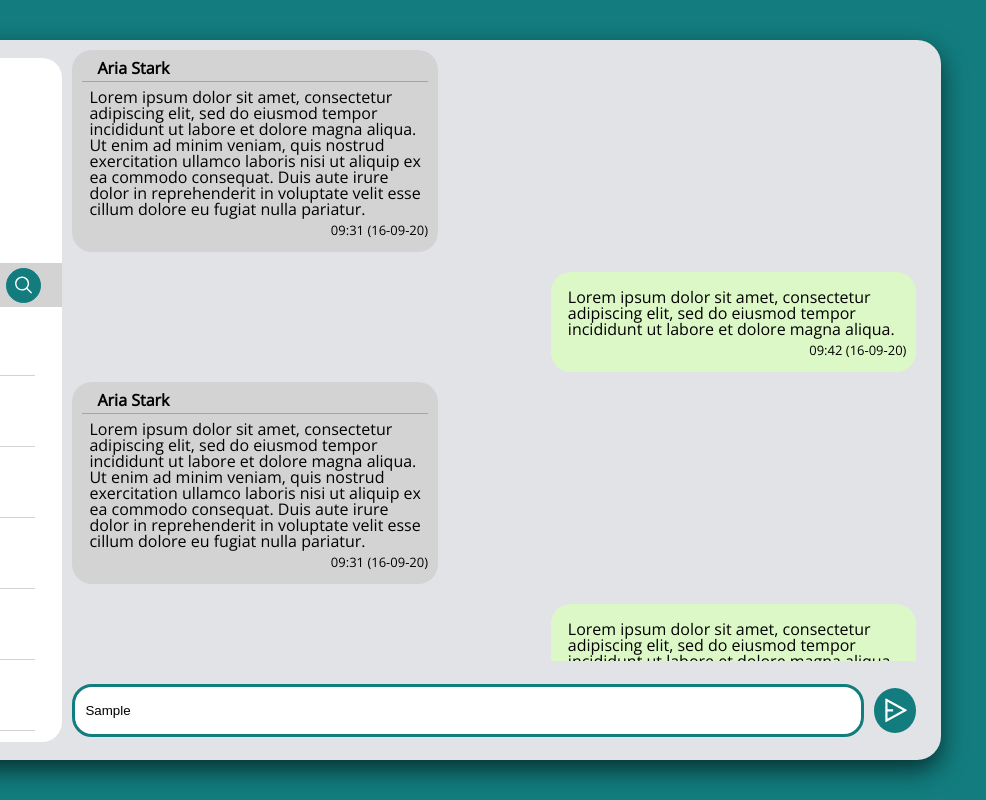
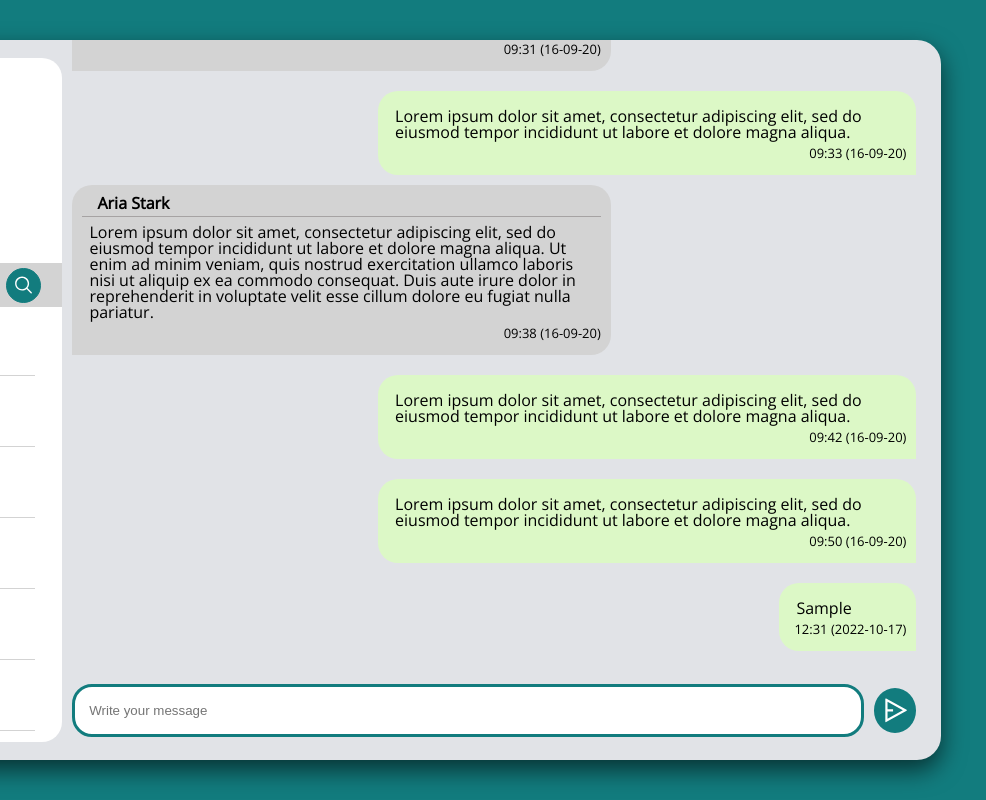
Before and after one commit to LUCIENMathieu03/Chatbot-new_version, a plain HTML site: page index.html in a window 1280 px wide. Both pictures are taken after typing "Sample" into the empty fields and a click on the button 1189 px from the left and 710 px from the top of the page. Shown: the full height of the page, 294-1280 px from the left. Drawn offline with nearby package versions, Linux system fonts and the light colour scheme.

Commit message:
feat(chat): adding fuctionality to send messages

```diff
--- a/css/index.css
+++ b/css/index.css
@@ -201,9 +201,15 @@ body {
 .message-sent {
   padding: 10px;
   margin: 10px;
-  width: 40%;
-  border-radius: 20px 20px;
+  max-width: 60%;
   background: lightgrey;
+}
+
+.message-received{
+  border-radius: 20px 20px 20px 0px;
+}
+.message-sent{
+  border-radius: 20px 20px 0px 20px ;
 }
 
 .message-received--header {
--- /dev/null
+++ b/data/messages.json
@@ -0,0 +1,41 @@
+{
+    "messages": [
+        {
+            "content": " Lorem ipsum dolor sit amet, consectetur adipiscing elit, sed do eiusmod tempor incididunt ut labore et dolore magna aliqua. Ut enim ad minim veniam, quis nostrud exercitation ullamco laboris nisi ut aliquip ex ea commodo consequat. Duis aute irure dolor in reprehenderit in voluptate velit esse cillum dolore eu fugiat nulla pariatur. ",
+            "date": {
+                "hour": "09:31",
+                "day": "16-09-20"
+            },
+            "sender": " Aria Stark"
+        },{
+            "content": " Lorem ipsum dolor sit amet, consectetur adipiscing elit, sed do eiusmod tempor incididunt ut labore et dolore magna aliqua. ",
+            "date": {
+                "hour": "09:33",
+                "day": "16-09-20"
+            },
+            "sender": ""
+        },{
+            "content": " Lorem ipsum dolor sit amet, consectetur adipiscing elit, sed do eiusmod tempor incididunt ut labore et dolore magna aliqua. Ut enim ad minim veniam, quis nostrud exercitation ullamco laboris nisi ut aliquip ex ea commodo consequat. Duis aute irure dolor in reprehenderit in voluptate velit esse cillum dolore eu fugiat nulla pariatur. ",
+            "date": {
+                "hour": "09:38",
+                "day": "16-09-20"
+            },
+            "sender": " Aria Stark"
+        },{
+            "content": " Lorem ipsum dolor sit amet, consectetur adipiscing elit, sed do eiusmod tempor incididunt ut labore et dolore magna aliqua. ",
+            "date": {
+                "hour": "09:42",
+                "day": "16-09-20"
+            },
+            "sender": ""
+        },{
+            "content": " Lorem ipsum dolor sit amet, consectetur adipiscing elit, sed do eiusmod tempor incididunt ut labore et dolore magna aliqua. ",
+            "date": {
+                "hour": "09:50",
+                "day": "16-09-20"
+            },
+            "sender": ""
+        }
+
+    ]
+}
--- a/index.html
+++ b/index.html
@@ -2,8 +2,9 @@
 <html lang="fr">
     <head>
         <meta charset="utf-8" />
-    <title>Chatbot</title>``
-    <script src="./js/app.js" defer type='module'></script>
+        <title>Chatbot</title>
+        ``
+        <script src="./js/App.js" defer type="module"></script>
         <link rel="stylesheet" type="text/css" href="css/index.css" />
     </head>
     <body>
@@ -53,7 +54,9 @@
                                             alt="Contact avatar"
                                         />
                                     </div>
-                  <div class="user-contacts--items--name">Aria Stark</div>
+                                    <div class="user-contacts--items--name">
+                                        Aria Stark
+                                    </div>
                                 </div>
                             </li>
                             <li>
@@ -64,7 +67,9 @@
                                             alt="Contact avatar"
                                         />
                                     </div>
-                  <div class="user-contacts--items--name">Aria Stark</div>
+                                    <div class="user-contacts--items--name">
+                                        Aria Stark
+                                    </div>
                                 </div>
                             </li>
                             <li>
@@ -75,7 +80,9 @@
                                             alt="Contact avatar"
                                         />
                                     </div>
-                  <div class="user-contacts--items--name">Aria Stark</div>
+                                    <div class="user-contacts--items--name">
+                                        Aria Stark
+                                    </div>
                                 </div>
                             </li>
                             <li>
@@ -86,7 +93,9 @@
                                             alt="Contact avatar"
                                         />
                                     </div>
-                  <div class="user-contacts--items--name">Aria Stark</div>
+                                    <div class="user-contacts--items--name">
+                                        Aria Stark
+                                    </div>
                                 </div>
                             </li>
                             <li>
@@ -97,7 +106,9 @@
                                             alt="Contact avatar"
                                         />
                                     </div>
-                  <div class="user-contacts--items--name">Aria Stark</div>
+                                    <div class="user-contacts--items--name">
+                                        Aria Stark
+                                    </div>
                                 </div>
                             </li>
                             <li>
@@ -108,7 +119,9 @@
                                             alt="Contact avatar"
                                         />
                                     </div>
-                  <div class="user-contacts--items--name">Aria Stark</div>
+                                    <div class="user-contacts--items--name">
+                                        Aria Stark
+                                    </div>
                                 </div>
                             </li>
                             <li>
@@ -119,7 +132,9 @@
                                             alt="Contact avatar"
                                         />
                                     </div>
-                  <div class="user-contacts--items--name">Aria Stark</div>
+                                    <div class="user-contacts--items--name">
+                                        Aria Stark
+                                    </div>
                                 </div>
                             </li>
                             <li>
@@ -130,7 +145,9 @@
                                             alt="Contact avatar"
                                         />
                                     </div>
-                  <div class="user-contacts--items--name">Aria Stark</div>
+                                    <div class="user-contacts--items--name">
+                                        Aria Stark
+                                    </div>
                                 </div>
                             </li>
                             <li>
@@ -141,7 +158,9 @@
                                             alt="Contact avatar"
                                         />
                                     </div>
-                  <div class="user-contacts--items--name">Aria Stark</div>
+                                    <div class="user-contacts--items--name">
+                                        Aria Stark
+                                    </div>
                                 </div>
                             </li>
                             <li>
@@ -152,7 +171,9 @@
                                             alt="Contact avatar"
                                         />
                                     </div>
-                  <div class="user-contacts--items--name">Aria Stark</div>
+                                    <div class="user-contacts--items--name">
+                                        Aria Stark
+                                    </div>
                                 </div>
                             </li>
                         </ul>
@@ -161,93 +182,6 @@
             </div>
             <div class="chat-and-input">
                 <section class="chat">
-          <div class="message-received">
-            <div class="message-received--header">
-              <span class="message-received--header--name"
-                ><strong>Aria Stark</strong></span
-              >
-            </div>
-            <p>
-              Lorem ipsum dolor sit amet, consectetur adipiscing elit, sed do
-              eiusmod tempor incididunt ut labore et dolore magna aliqua. Ut
-              enim ad minim veniam, quis nostrud exercitation ullamco laboris
-              nisi ut aliquip ex ea commodo consequat. Duis aute irure dolor in
-              reprehenderit in voluptate velit esse cillum dolore eu fugiat
-              nulla pariatur.
-            </p>
-            <div class="message-received-footer">
-              <div class="information-of-message">
-                <span class="time-message">09:31</span>
-                <span class="date-message">(16-09-20)</span>
-              </div>
-            </div>
-          </div>
-          <div class="message-sent">
-            <p>
-              Lorem ipsum dolor sit amet, consectetur adipiscing elit, sed do
-              eiusmod tempor incididunt ut labore et dolore magna aliqua.
-            </p>
-            <div class="message-sent-footer">
-              <div class="information-of-message">
-                <span class="time-message">09:42</span>
-                <span class="date-message">(16-09-20)</span>
-              </div>
-            </div>
-          </div>
-
-
-          <!-- more message -->
-
-          <div class="message-received">
-            <div class="message-received--header">
-              <span class="message-received--header--name"
-                ><strong>Aria Stark</strong></span
-              >
-            </div>
-            <p>
-              Lorem ipsum dolor sit amet, consectetur adipiscing elit, sed do
-              eiusmod tempor incididunt ut labore et dolore magna aliqua. Ut
-              enim ad minim veniam, quis nostrud exercitation ullamco laboris
-              nisi ut aliquip ex ea commodo consequat. Duis aute irure dolor in
-              reprehenderit in voluptate velit esse cillum dolore eu fugiat
-              nulla pariatur.
-            </p>
-            <div class="message-received-footer">
-              <div class="information-of-message">
-                <span class="time-message">09:31</span>
-                <span class="date-message">(16-09-20)</span>
-              </div>
-            </div>
-          </div>
-          <div class="message-sent">
-            <p>
-              Lorem ipsum dolor sit amet, consectetur adipiscing elit, sed do
-              eiusmod tempor incididunt ut labore et dolore magna aliqua.
-            </p>
-            <div class="message-sent-footer">
-              <div class="information-of-message">
-                <span class="time-message">09:42</span>
-                <span class="date-message">(16-09-20)</span>
-              </div>
-            </div>
-          </div>
-          <div class="bubble-container">
-            <div class="message-sent">
-              <p>
-                Lorem ipsum dolor sit amet, consectetur adipiscing elit, sed do
-                eiusmod tempor incididunt ut labore et dolore magna aliqua.
-              </p>
-              <div class="message-sent-footer">
-                <div class="information-of-message">
-                  <span class="time-message">09:42</span>
-                  <span class="date-message">(16-09-20)</span>
-                </div>
-              </div>
-            </div>
-          </div>
-
-
-          <!-- end more message -->
                 </section>
                 <section class="input">
                     <form>
@@ -256,9 +190,13 @@
                             type="text"
                             name="message"
                             placeholder=" Write your message"
+                            autocomplete="off"
                         />
                         <button type="submit" class="buttonMessage">
-              <svg xmlns="http://www.w3.org/2000/svg" viewBox="0 0 24 24">
+                            <svg
+                                xmlns="http://www.w3.org/2000/svg"
+                                viewBox="0 0 24 24"
+                            >
                                 <g>
                                     <path fill="none" d="M0 0h24v24H0z" />
                                     <path
--- /dev/null
+++ b/js/displayMessage/DisplayMessage.js
@@ -0,0 +1,20 @@
+import { MessageBubble } from "../templates/MessageBubble.js";
+
+export class DisplayMessage {
+    constructor() {
+        this._chat = document.querySelector(".chat");
+        this._chat = document.querySelector(".chat-and-input .chat");
+    }
+
+    scrollToLast() {
+        this._chat.scrollTop = this._chat.scrollHeight;
+    }
+
+    addMessage(newMessage) {
+        let messageToAdd = new MessageBubble(newMessage);
+        let messageHtml = messageToAdd.buildMessage();
+        this._chat.appendChild(messageHtml);
+        this.scrollToLast();
+    }
+
+}
--- a/js/sendMessage/SendMessage.js
+++ b/js/sendMessage/SendMessage.js
@@ -1,14 +1,17 @@
 import { Message } from "../models/Message.js";
-import { MessageBubble } from "../templates/MessageBubble.js";
+import { DisplayMessage } from "../displayMessage/DisplayMessage.js";
+
+
 
 export class SendMessage {
   constructor() {
     this._textInput = document.querySelector(".messageTextInput");
     this._button = document.querySelector(".buttonMessage");
-    this._chat = document.querySelector('.chat-and-input .chat');
   }
 
   sendMessage() {
+    let display = new DisplayMessage();
+
     this._button.addEventListener("click", (e) => {
       e.preventDefault();
       let messageContent = this._textInput.value;
@@ -26,9 +29,8 @@ export class SendMessage {
               day : date,
             },
         });
-        let newMessage = new MessageBubble(messageSent);
-        let messageHtml = newMessage.buildMessage();
-        this._chat.appendChild(messageHtml);
+        display.addMessage(messageSent);
+        this._textInput.value = "";
       }
 
     });
--- /dev/null
+++ b/js/templates/Contact.js
@@ -0,0 +1,5 @@
+export class Contact {
+    constructor(bot){
+        this._Bot = bot;
+    }
+}
--- a/js/templates/MessageBubble.js
+++ b/js/templates/MessageBubble.js
@@ -8,7 +8,7 @@ export class MessageBubble {
         if (this._message._sender) {
             div.classList.add("message-received");
             div.innerHTML = `<div class="message-received--header">
-            <span class="message-received--header--name"><strong>${this._message._sender.name}</strong></span>
+            <span class="message-received--header--name"><strong>${this._message._sender}</strong></span>
             </div>
           <p>
             ${this._message._content}
@@ -19,6 +19,8 @@ export class MessageBubble {
               <span class="date-message">(${this._message._date.day})</span>
             </div>
           </div>`;
+            div.firstChild;
+            return div;
         } else {
             div.classList.add("message-sent");
             div.innerHTML = `<p>
@@ -31,7 +33,6 @@ export class MessageBubble {
             </div>
           </div>`;
             div.firstChild;
-        console.log(div);
             return div;
         }
     }
```
Also changed, not shown: js/api/Api.js (added, +14 -0 lines), js/app.js (+22 -7 lines), js/models/Bot.js (added, +10 -0 lines), js/models/displayMessage/DisplayMessage.js (deleted, +0 -7 lines). Lines whose indentation alone changed are shown as unchanged.
